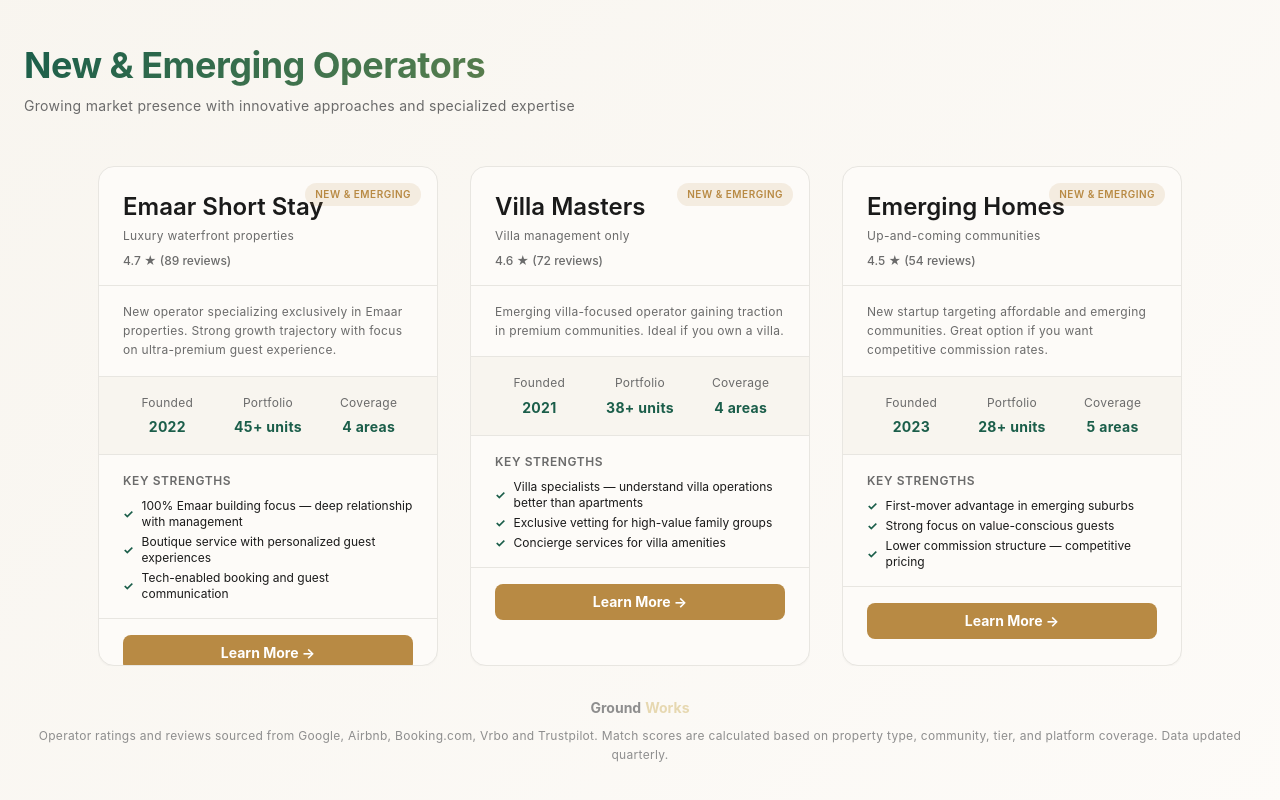
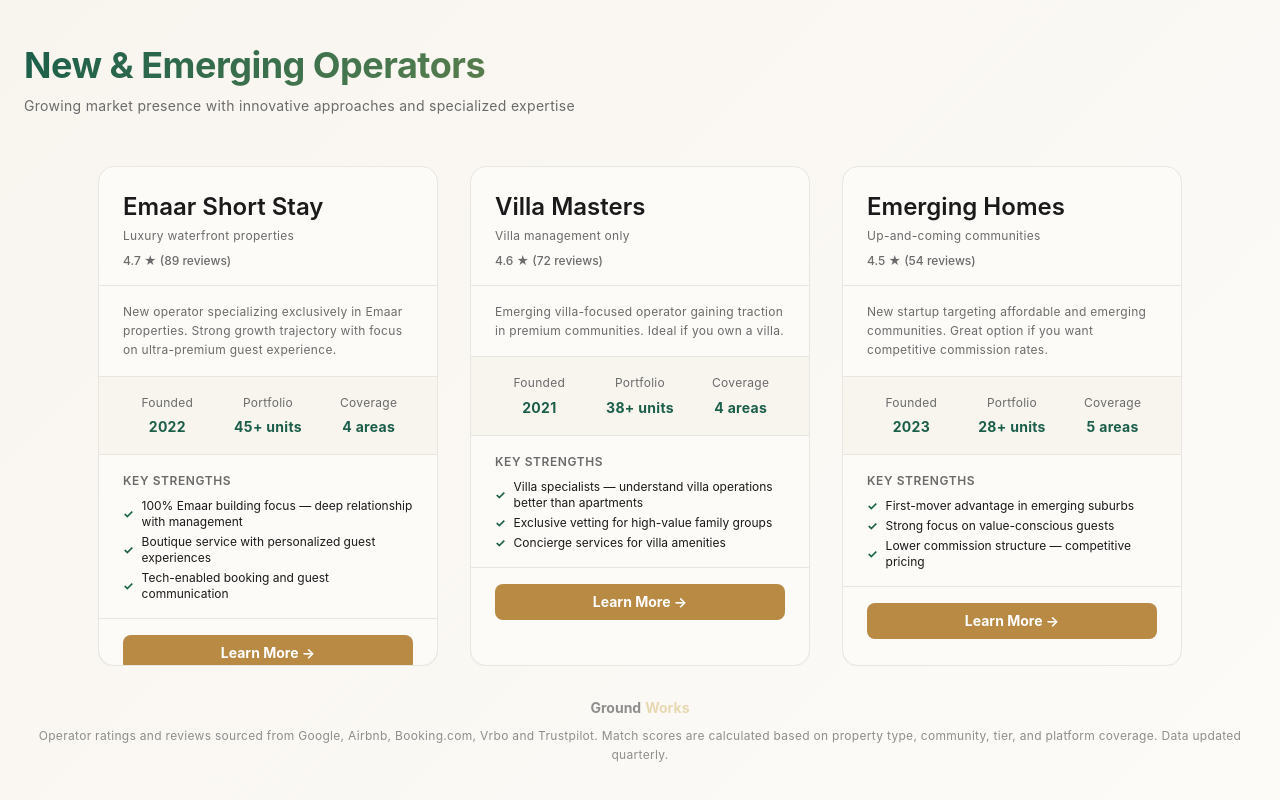
Before and after one commit to lmoraes55-cyber/property-estimator, a Next.js app: page /operators in a window 1280 px wide. Shown: the part 1256-2056 px from the top of the page. Built offline with nearby package versions, Linux system fonts and the light colour scheme.

Commit message:
Remove 'NEW & EMERGING' tags from operator cards
- Remove badge labels from New & Emerging Operators section
- Cleaner card design with less visual clutter
- Cards show only operator name, specialization, and rating

Co-Authored-By: Claude Haiku 4.5 <noreply@anthropic.com>

```diff
--- a/app/operators/page.tsx
+++ b/app/operators/page.tsx
@@ -840,23 +840,6 @@ function UpcomingOperatorCard({ op, rank }: { op: UpcomingOperator; rank?: numbe
         </div>
       )}
 
-      {/* Badge - New & Emerging */}
-      <div style={{
-        position: "absolute",
-        top: rank ? "52px" : "16px",
-        right: "16px",
-        background: colors.secondary + "22",
-        color: colors.secondary,
-        padding: "4px 10px",
-        borderRadius: "12px",
-        fontSize: "10px",
-        fontWeight: "600",
-        zIndex: 9,
-        letterSpacing: "0.05em"
-      }}>
-        NEW & EMERGING
-      </div>
-
       {/* Header */}
       <div className="p-6 pb-4" style={{ borderBottom: "1px solid " + colors.border }}>
         <div>
```
